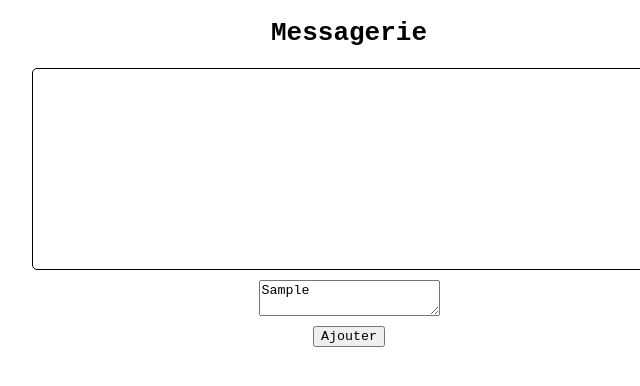
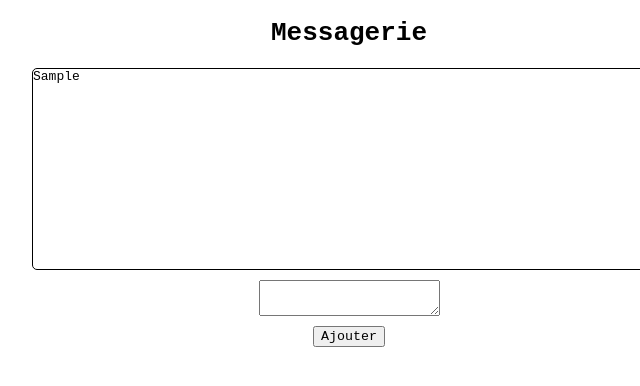
Before and after one commit to Furoshaa/JavaScript-Messagerie, a plain HTML site: page index.html in a window 1280 px wide. Both pictures are taken after typing "Sample" into the empty fields and a click on the button "Ajouter". Shown: the full height of the page, 291-931 px from the left. Drawn offline with Linux system fonts and the light colour scheme.

Commit message:
add script.js for message handling and update index.html to include script

```diff
--- a/index.html
+++ b/index.html
@@ -4,6 +4,7 @@
     <meta charset="UTF-8">
     <meta name="viewport" content="width=device-width, initial-scale=1.0">
     <link rel="stylesheet" href="main.css">
+    <script src="script.js" defer></script>
     <title>Messagerie</title>
 </head>
 <body>
@@ -12,7 +13,7 @@
 
         <h1>Messagerie</h1>
 
-        <div class="affichage">
+        <div class="affichage" id="affichage">
 
 
 
--- /dev/null
+++ b/script.js
@@ -0,0 +1,29 @@
+// Ecouteur d'evenement sur le bouton avec querySelector
+document.querySelector('button').addEventListener('click', Deplacer);
+
+function Deplacer() {
+    // Recupere la textarea avec getElementById
+    const textarea = document.getElementById('clavier');
+    const message = textarea.value;
+
+    // Verifie si le message n'est pas vide
+    if (message === '') {
+        alert('Veuillez saisir un texte');
+        return;
+    }
+
+    // Recupere la div d'affichage avec getElementById
+    const affichage = document.getElementById('affichage');
+
+    // Cree une nouvelle div avec createElement
+    const newMessage = document.createElement('div');
+
+    // Utilise innerHTML pour ajouter le contenu
+    newMessage.innerHTML = message;
+
+    // Utilise appendChild pour ajouter le message
+    affichage.appendChild(newMessage);
+
+    // Vide la textarea
+    textarea.value = '';
+}
```
